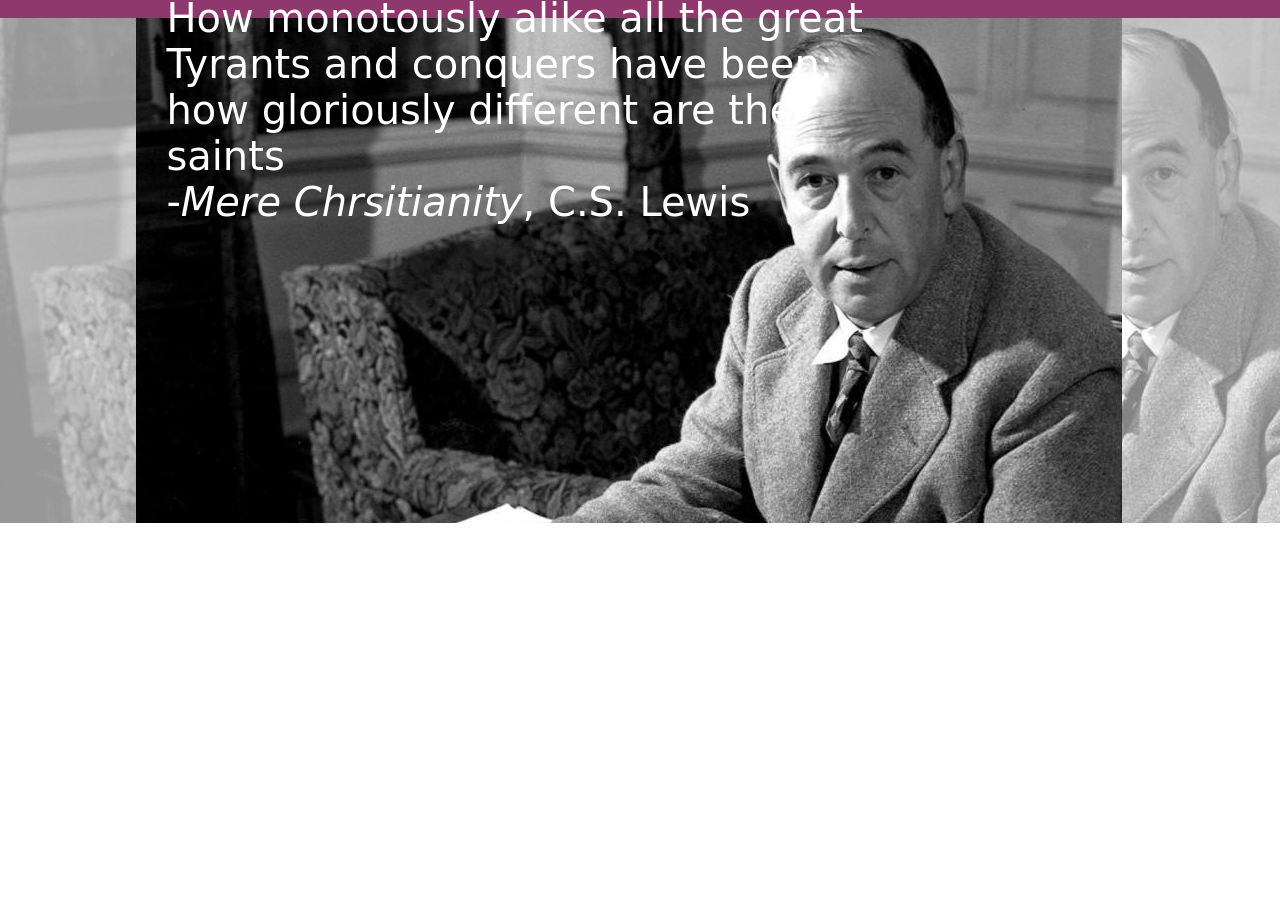
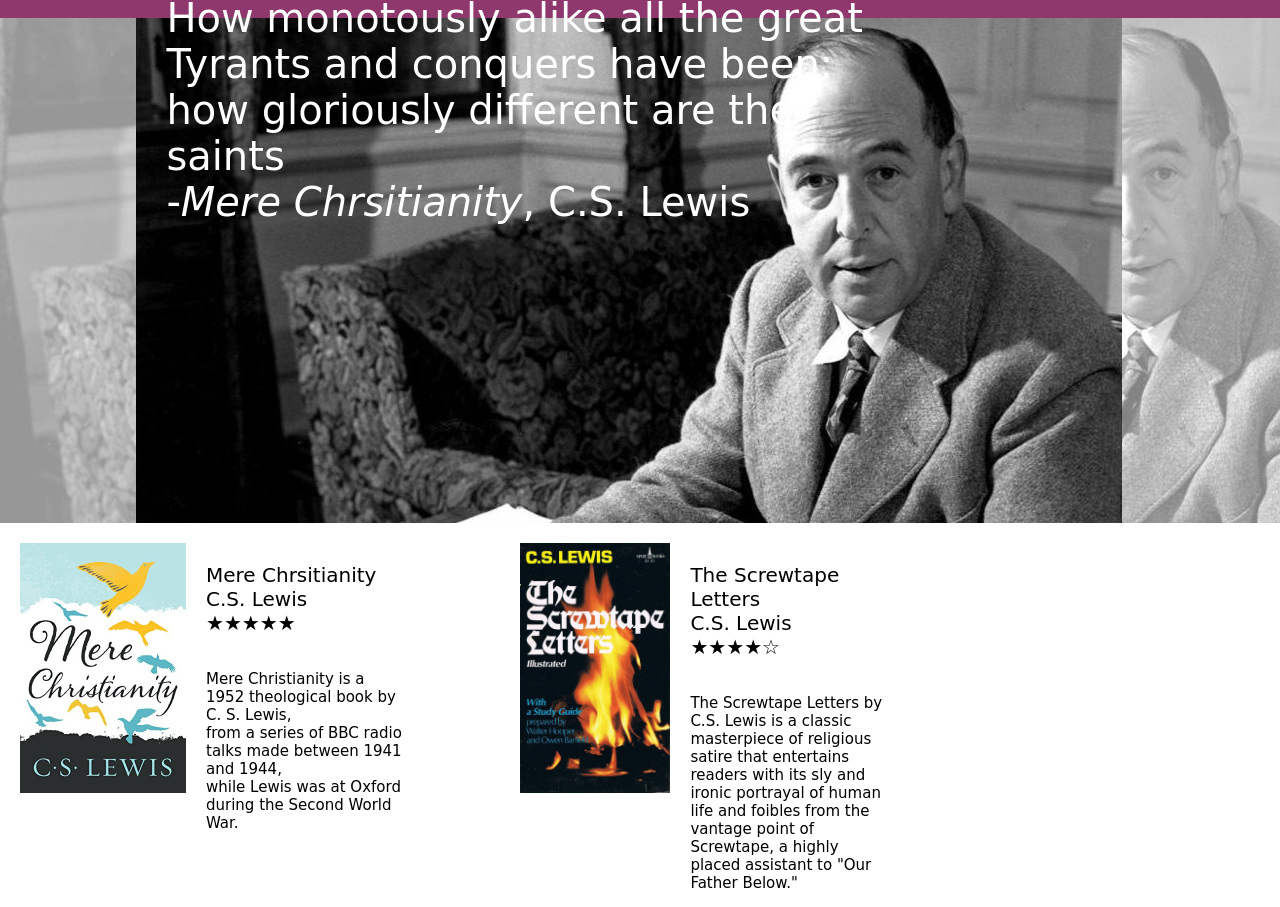
Before and after one commit to NathanFran6/lewisandthelike, a plain HTML site: page index.html in a window 1280 px wide. Shown: the part 90-997 px from the top of the page. Before the commit the page ends 800 px from the top, so only its background shows below. Drawn offline with Linux system fonts and the light colour scheme; a web font is replaced by a local one.

Commit message:
Added the reviewed books under the quote board. Now I just need to finish up the review pages.

```diff
--- a/index.html
+++ b/index.html
@@ -29,6 +29,31 @@
         <p class="qText">How monotously alike all the great <br>Tyrants and conquers have been: <br>
             how gloriously different are the saints<br> -<em>Mere Chrsitianity</em>, C.S. Lewis</p>
     </div>
+    <div class="reviews">
+        <div class="MC">
+            <img class="MCimg" src="./images/merechr.jpg" alt="Mere Christianity">
+            <div class="revText">
+                <p class="MCtext"><a class="revLink" href="./pages/MC.html">Mere Chrsitianity</a><br>C.S. Lewis<br>
+                    &starf;&starf;&starf;&starf;&starf;</p>
+                <p style="font-size:15px; font-family: 'Edu TAS Beginner', cursive;"> Mere Christianity is a 1952 theological book
+                    by C. S. Lewis,<br> from a series of BBC radio talks made between
+                    1941 and 1944,<br> while Lewis was at Oxford during the Second World War. </p>
+
+            </div>
+        </div>
+        <div class="ST">
+            <img class="STimg" src ='./images/screwtape.jpg' alt="Screwtape Letters">
+            <div class="revText">
+                <p class="STtext"><a class="revLink" href="./pages/ST.html">The Screwtape Letters</a><br>C.S. Lewis <br>
+                     &starf;&starf;&starf;&starf;&star;</p>
+                <p style="font-size:15px; font-family: 'Edu TAS Beginner', cursive;">The Screwtape Letters by C.S.  Lewis is a
+                    classic masterpiece of religious satire that entertains readers with its sly and ironic portrayal
+                    of human life and foibles from the vantage point of Screwtape,
+                    a highly placed assistant to "Our Father Below."</p>
+            </div>
+
+        </div>
+    </div>
 
 </body>
 </html>
--- a/style.css
+++ b/style.css
@@ -29,7 +29,6 @@
     background-color: #8E386E;
 }
 
- /*Need to find a way to get text to go where I want it in the quote of the week*/
 .qText {
     position: absolute;
     top:20%;
@@ -39,3 +38,57 @@
     font-size: 40px;
     font-family: 'Edu TAS Beginner', cursive;
 }
+
+.reviews {
+    display: flex;
+    padding-top: 20px;
+    padding-left:20px;
+}
+
+.MC {
+    display:flex;
+    width: 500px;
+}
+
+.MCimg {
+    width:332px/2px;
+    height:250px;
+}
+
+.MCtext {
+    font-family: 'Edu TAS Beginner', cursive;
+    font-size:20px;
+}
+
+.revText{
+    padding-left:20px;
+    display:flex;
+    flex-direction: column;
+    flex-wrap:wrap;
+    width:200px;
+}
+
+.ST {
+    display:flex;
+    width:500px;
+}
+
+.STimg {
+    width:332px/2px;
+    height:250px;
+}
+
+.STtext {
+    font-family: 'Edu TAS Beginner', cursive;
+    font-size:20px;
+}
+
+a {
+    text-decoration: none;
+    color:black;
+}
+
+.revLink:hover {
+    background-color: #8E386E;
+    color:white;
+}
```
Also changed, not shown: pages/MC.html (added, +23 -0 lines), pages/ST.html (added, +23 -0 lines), images/merechr.jpg (added), images/screwtape.jpg (added).
